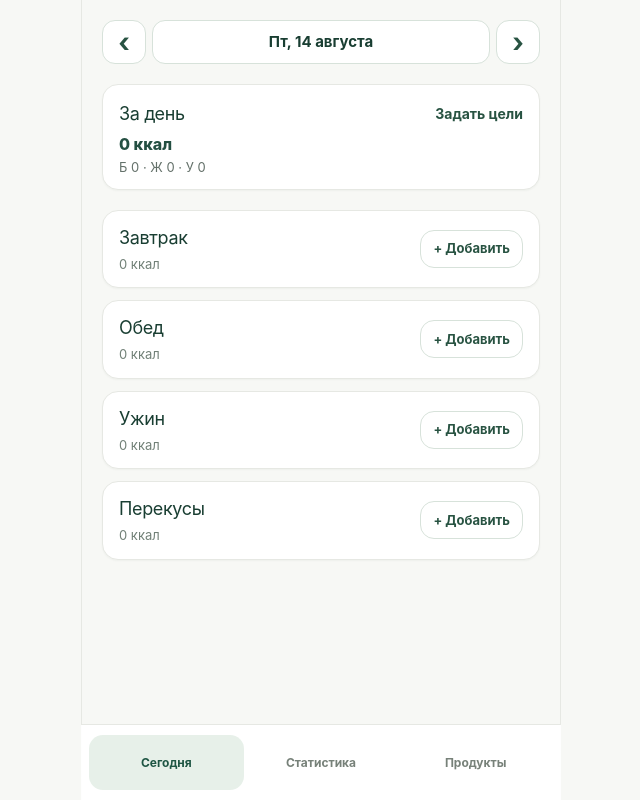
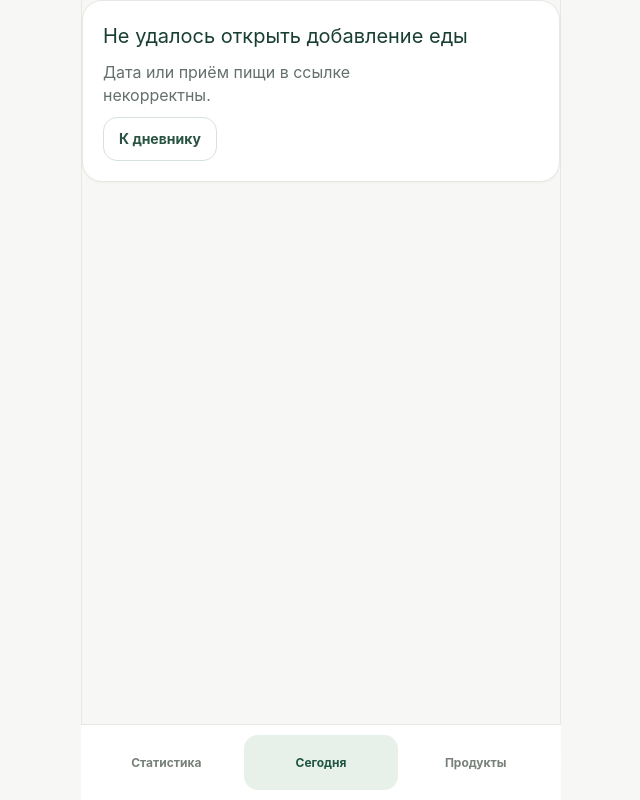
Before and after one commit to lafisteri/CaloriesTracker, a React (Vite) app: page /add/1/1/1/1 in a window 1280 px wide. Before the commit this address led to /diary. Shown: the whole page, without its empty margins (319-959 px from the left). Built offline with nearby package versions, Linux system fonts and the light colour scheme.

Commit message:
Remove legacy diary routes and move add flow

```diff
--- a/src/app/layout/app-layout.tsx
+++ b/src/app/layout/app-layout.tsx
@@ -3,14 +3,13 @@ import { Outlet, useMatch } from 'react-router-dom'
 import { BottomNavigation } from '@/app/layout/bottom-navigation'
 
 export function AppLayout() {
-  const isDiarySelectionRoute = useMatch({ path: '/diary/:date/:mealType/add', end: true }) !== null
-  const isDiaryAmountRoute = useMatch('/diary/:date/:mealType/add/:sourceType/:sourceId') !== null
-  const isLegacyDiaryAmountRoute = useMatch('/diary/:date/:mealType/add/:sourceId') !== null
-  const isDiaryBarcodeScannerRoute = useMatch('/diary/:date/:mealType/add/scan') !== null
+  const isDiarySelectionRoute = useMatch({ path: '/add/:date/:mealType', end: true }) !== null
+  const isDiaryAmountRoute = useMatch('/add/:date/:mealType/:sourceType/:sourceId') !== null
+  const isDiaryBarcodeScannerRoute = useMatch('/add/:date/:mealType/scan') !== null
   const isProductBarcodeScannerRoute = useMatch('/products/scan') !== null
   const isNewRecipeRoute = useMatch('/recipes/new') !== null
   const isRecipeEditRoute = useMatch('/recipes/:recipeId/edit') !== null
-  const isDiaryAddRouteWithNavigation = isDiarySelectionRoute || isDiaryAmountRoute || isLegacyDiaryAmountRoute
+  const isDiaryAddRouteWithNavigation = isDiarySelectionRoute || isDiaryAmountRoute
   const isFocusedFullScreenFlow = isDiaryBarcodeScannerRoute || isProductBarcodeScannerRoute || isNewRecipeRoute || isRecipeEditRoute
   const isFullScreenFlow = isDiaryAddRouteWithNavigation || isFocusedFullScreenFlow
   const contentClassName = isFocusedFullScreenFlow
--- a/src/app/layout/bottom-navigation.tsx
+++ b/src/app/layout/bottom-navigation.tsx
@@ -1,15 +1,22 @@
-import { NavLink } from 'react-router-dom'
+import { NavLink, useLocation } from 'react-router-dom'
 
 import { bottomNavigationItems } from '@/app/router/navigation-items'
 
 export function BottomNavigation() {
+  const { pathname } = useLocation()
+  const isDiaryRoute = pathname === '/' || pathname.startsWith('/add/') || pathname.startsWith('/entries/')
+
   return (
     <nav className="bottom-navigation" aria-label="Основная навигация">
       {bottomNavigationItems.map(({ label, to }) => (
         <NavLink
           key={to}
           to={to}
-          className={({ isActive }) => `bottom-navigation__item${isActive ? ' bottom-navigation__item--active' : ''}`}
+          className={({ isActive }) => {
+            const isCurrentItem = to === '/' ? isDiaryRoute : isActive
+
+            return `bottom-navigation__item${isCurrentItem ? ' bottom-navigation__item--active' : ''}`
+          }}
         >
           {label}
         </NavLink>
--- a/src/app/router/app-router.tsx
+++ b/src/app/router/app-router.tsx
@@ -36,15 +36,13 @@ export function AppRouter() {
     <BrowserRouter>
       <Routes>
         <Route element={<AppLayout />}>
-          <Route index element={<Navigate replace to="/diary" />} />
+          <Route index element={<DiaryPage />} />
           <Route path="today" element={<Navigate replace to="/dashboard" />} />
           <Route path="dashboard" element={<TodayPage />} />
-          <Route path="diary" element={<DiaryPage />} />
-          <Route path="diary/:date/:mealType/add" element={<Suspense fallback={<p className="status-message">Загрузка…</p>}><FoodSelectionPage /></Suspense>} />
-          <Route path="diary/:date/:mealType/add/scan" element={<Suspense fallback={<p className="status-message">Загрузка…</p>}><BarcodeScannerPage /></Suspense>} />
-          <Route path="diary/:date/:mealType/add/:sourceType/:sourceId" element={<Suspense fallback={<p className="status-message">Загрузка…</p>}><FoodAmountPage /></Suspense>} />
-          <Route path="diary/:date/:mealType/add/:sourceId" element={<Suspense fallback={<p className="status-message">Загрузка…</p>}><FoodAmountPage /></Suspense>} />
-          <Route path="diary/entries/:entryId" element={<DiaryEntryDetailsPage />} />
+          <Route path="add/:date/:mealType" element={<Suspense fallback={<p className="status-message">Загрузка…</p>}><FoodSelectionPage /></Suspense>} />
+          <Route path="add/:date/:mealType/scan" element={<Suspense fallback={<p className="status-message">Загрузка…</p>}><BarcodeScannerPage /></Suspense>} />
+          <Route path="add/:date/:mealType/:sourceType/:sourceId" element={<Suspense fallback={<p className="status-message">Загрузка…</p>}><FoodAmountPage /></Suspense>} />
+          <Route path="entries/:entryId" element={<DiaryEntryDetailsPage />} />
           <Route path="products" element={<ProductsPage />} />
           <Route path="products/scan" element={<Suspense fallback={<p className="status-message">Загрузка…</p>}><BarcodeScannerPage /></Suspense>} />
           <Route path="products/new" element={<ProductFormPage />} />
@@ -54,7 +52,7 @@ export function AppRouter() {
           <Route path="recipes/:recipeId" element={<Suspense fallback={<p className="status-message">Загрузка…</p>}><RecipeDetailsPage /></Suspense>} />
           <Route path="recipes/:recipeId/edit" element={<Suspense fallback={<p className="status-message">Загрузка…</p>}><RecipeFormPage /></Suspense>} />
           <Route path="goals" element={<GoalsPage />} />
-          <Route path="*" element={<Navigate replace to="/diary" />} />
+          <Route path="*" element={<Navigate replace to="/" />} />
         </Route>
       </Routes>
     </BrowserRouter>
--- a/src/app/router/navigation-items.ts
+++ b/src/app/router/navigation-items.ts
@@ -4,7 +4,7 @@ export interface BottomNavigationItem {
 }
 
 export const bottomNavigationItems: readonly BottomNavigationItem[] = [
-  { label: 'Сегодня', to: '/diary' },
   { label: 'Статистика', to: '/dashboard' },
+  { label: 'Сегодня', to: '/' },
   { label: 'Продукты', to: '/products' },
 ]
--- a/src/features/barcode/barcode-scanner-page.tsx
+++ b/src/features/barcode/barcode-scanner-page.tsx
@@ -242,7 +242,7 @@ export function BarcodeScannerPage() {
       <section className="empty-state" aria-labelledby="barcode-scanner-context-title">
         <h1 id="barcode-scanner-context-title">Не удалось открыть сканер</h1>
         <p>Дата или приём пищи в ссылке некорректны.</p>
-        <Link className="button button--secondary" to="/diary">К дневнику</Link>
+        <Link className="button button--secondary" to="/">К дневнику</Link>
       </section>
     )
   }
--- a/src/features/diary/diary-add-routes.ts
+++ b/src/features/diary/diary-add-routes.ts
@@ -22,7 +22,7 @@ export function getDiaryAddContext(date: string | undefined, mealType: string |
 }
 
 export function getDiaryPath(date: string): string {
-  return `/diary?date=${encodeURIComponent(date)}`
+  return `/?date=${encodeURIComponent(date)}`
 }
 
 export function getDiaryDateFromSearch(search: string): string | undefined {
@@ -32,7 +32,7 @@ export function getDiaryDateFromSearch(search: string): string | undefined {
 }
 
 export function getDiaryAddSelectionPath(context: DiaryAddContext): string {
-  return `/diary/${context.date}/${context.mealType}/add`
+  return `/add/${context.date}/${context.mealType}`
 }
 
 export function getDiaryAddAmountPath(context: DiaryAddContext, sourceType: DiarySourceType, sourceId: string): string {
@@ -44,7 +44,7 @@ export function getDiaryAddSelectionPathFromReturnTo(returnTo: string | null): s
     return undefined
   }
 
-  const match = /^\/diary\/(\d{4}-\d{2}-\d{2})\/(breakfast|lunch|dinner|snack)\/add$/.exec(returnTo)
+  const match = /^\/add\/(\d{4}-\d{2}-\d{2})\/(breakfast|lunch|dinner|snack)$/.exec(returnTo)
   const context = match === null ? undefined : getDiaryAddContext(match[1], match[2])
 
   return context === undefined ? undefined : getDiaryAddSelectionPath(context)
--- a/src/features/diary/diary-entry-details-page.tsx
+++ b/src/features/diary/diary-entry-details-page.tsx
@@ -115,7 +115,7 @@ export function DiaryEntryDetailsPage() {
       <section className="empty-state" aria-labelledby="diary-entry-not-found-title">
         <h1 id="diary-entry-not-found-title">Запись не найдена</h1>
         <p>{error ?? 'Возможно, она была удалена.'}</p>
-        <Link className="button button--secondary" to="/diary">К дневнику</Link>
+        <Link className="button button--secondary" to="/">К дневнику</Link>
       </section>
     )
   }
--- a/src/features/diary/food-amount-page.tsx
+++ b/src/features/diary/food-amount-page.tsx
@@ -20,10 +20,7 @@ interface DiaryAmountNavigationState {
 export function FoodAmountPage() {
   const { date, mealType, sourceType, sourceId } = useParams()
   const context = getDiaryAddContext(date, mealType)
-  // Keep old product-only links working, but never reinterpret an invalid typed URL as a product.
-  const resolvedSourceType = sourceType === undefined
-    ? (sourceId === undefined ? undefined : 'product')
-    : getDiaryFoodSourceType(sourceType)
+  const resolvedSourceType = getDiaryFoodSourceType(sourceType)
   const navigate = useNavigate()
   const location = useLocation()
   const [source, setSource] = useState<DiaryFoodSource | undefined>()
@@ -135,11 +132,7 @@ export function FoodAmountPage() {
         })
       }
 
-      if (state?.diaryAddSelectionInHistory === true) {
-        navigate(-2)
-      } else {
-        navigate(getDiaryPath(addContext.date), { replace: true })
-      }
+      navigate(getDiaryPath(addContext.date), { replace: true })
     } catch (addError) {
       console.error('Failed to add food to diary.', addError)
       setError('Не удалось добавить еду. Проверьте количество и попробуйте ещё раз.')
@@ -218,7 +211,7 @@ function InvalidDiaryAddContext() {
     <section className="empty-state" aria-labelledby="diary-add-context-error-title">
       <h1 id="diary-add-context-error-title">Не удалось открыть добавление еды</h1>
       <p>Дата или приём пищи в ссылке некорректны.</p>
-      <Link className="button button--secondary" to="/diary">К дневнику</Link>
+      <Link className="button button--secondary" to="/">К дневнику</Link>
     </section>
   )
 }
--- a/src/features/diary/food-selection-page.tsx
+++ b/src/features/diary/food-selection-page.tsx
@@ -137,7 +137,7 @@ function InvalidDiaryAddContext() {
     <section className="empty-state" aria-labelledby="diary-add-context-error-title">
       <h1 id="diary-add-context-error-title">Не удалось открыть добавление еды</h1>
       <p>Дата или приём пищи в ссылке некорректны.</p>
-      <Link className="button button--secondary" to="/diary">К дневнику</Link>
+      <Link className="button button--secondary" to="/">К дневнику</Link>
     </section>
   )
 }
--- a/src/features/diary/meal-section.tsx
+++ b/src/features/diary/meal-section.tsx
@@ -27,7 +27,7 @@ export function MealSection({ mealType, meal, onAdd }: MealSectionProps) {
         <ul className="diary-entry-list">
           {meal.entries.map((entry) => (
             <li key={entry.entry.id}>
-              <Link className="diary-entry-list__item" to={`/diary/entries/${entry.entry.id}`}>
+              <Link className="diary-entry-list__item" to={`/entries/${entry.entry.id}`}>
                 <span className="diary-entry-list__name">{entry.entry.sourceName}</span>
                 <span className="diary-entry-list__amount">{formatDiaryNumber(entry.entry.amount)} {entry.unitLabel}</span>
                 <strong>{formatDiaryNumber(entry.entry.calories)} ккал</strong>
```
Also changed, not shown: 1 other file (tests, documents, lock files or other folders).
